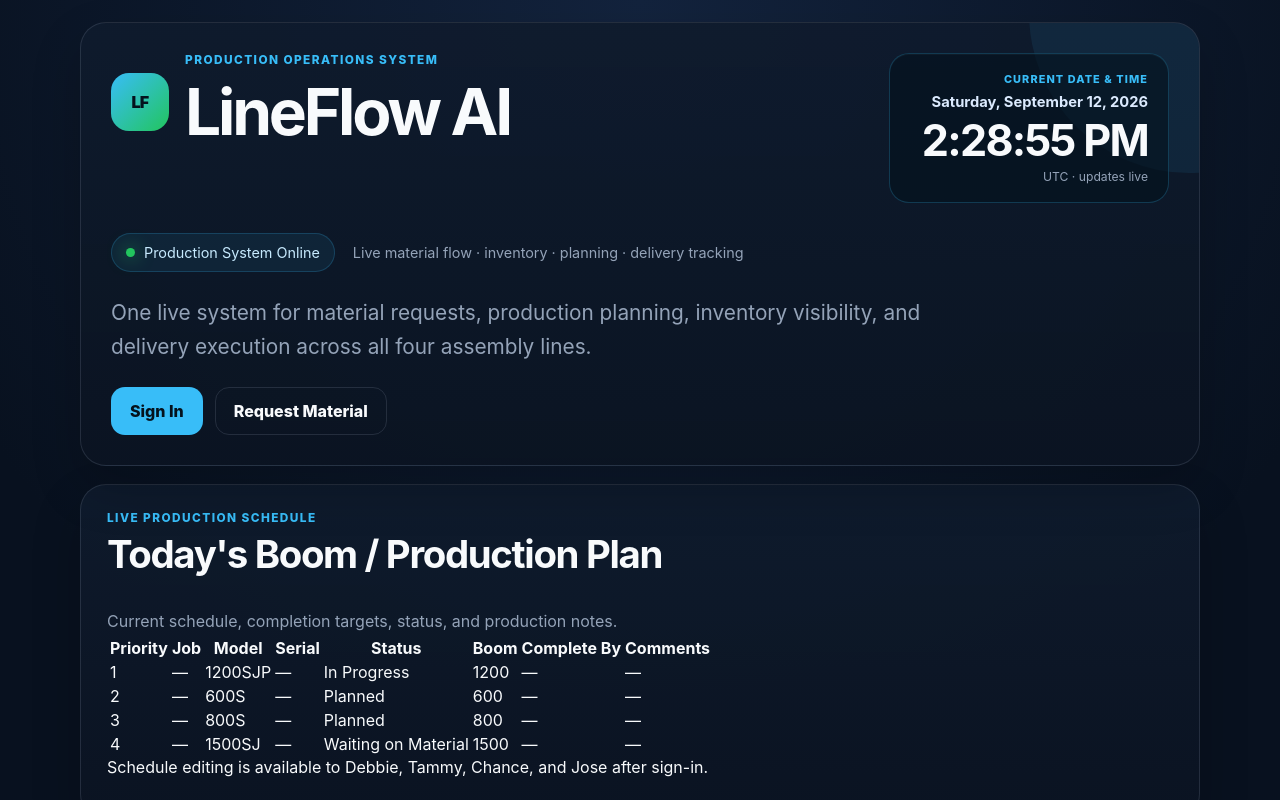
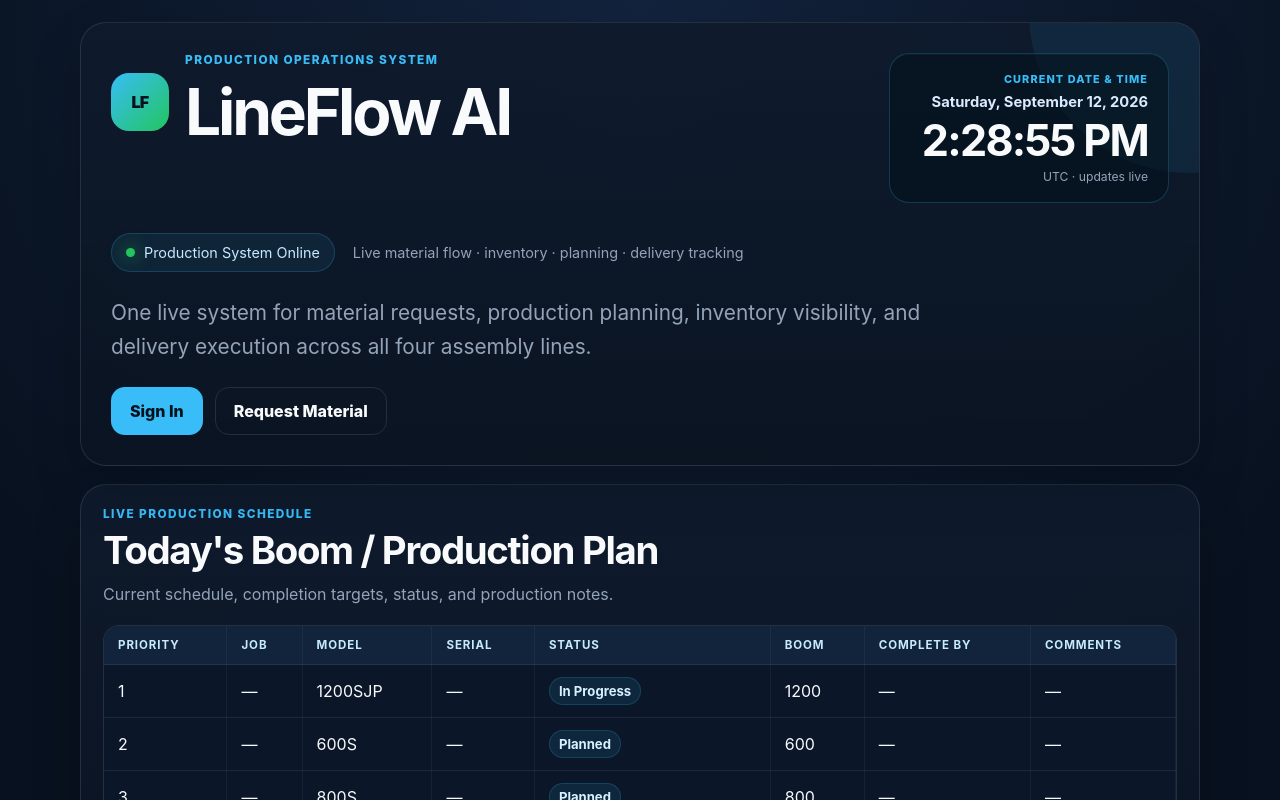
Before and after one commit to GregLivin/lineflow-ai, a Next.js app: page / in a window 1280 px wide. Shown: the top 800 px of the page. Built offline with nearby package versions, Linux system fonts and the light colour scheme.

Commit message:
Style editable production schedule

```diff
--- a/app/globals.css
+++ b/app/globals.css
@@ -137,7 +137,8 @@ h3 {
 .authCopy,
 .dashboardRole,
 .metricCard p,
-.demoNote {
+.demoNote,
+.scheduleFootnote {
   color: var(--muted);
   line-height: 1.65;
 }
@@ -324,6 +325,110 @@ h3 {
   background: linear-gradient(135deg, rgba(56, 189, 248, 0.13), rgba(34, 197, 94, 0.08));
 }
 
+.scheduleSection {
+  padding: 22px 22px 18px;
+}
+
+.scheduleHeader {
+  display: flex;
+  justify-content: space-between;
+  align-items: flex-start;
+  gap: 18px;
+  margin-bottom: 18px;
+}
+
+.scheduleHeader h2 {
+  margin-bottom: 6px;
+}
+
+.scheduleActions {
+  display: flex;
+  gap: 10px;
+  flex-wrap: wrap;
+}
+
+.scheduleTableWrap {
+  width: 100%;
+  overflow-x: auto;
+  border: 1px solid var(--border);
+  border-radius: 16px;
+  background: #0b1728;
+}
+
+.scheduleTable {
+  width: 100%;
+  min-width: 980px;
+  border-collapse: collapse;
+}
+
+.scheduleTable th,
+.scheduleTable td {
+  padding: 12px 14px;
+  border-bottom: 1px solid rgba(148, 163, 184, 0.12);
+  border-right: 1px solid rgba(148, 163, 184, 0.08);
+  text-align: left;
+  vertical-align: middle;
+}
+
+.scheduleTable th {
+  background: #12243b;
+  color: #c7eafe;
+  font-size: 0.72rem;
+  text-transform: uppercase;
+  letter-spacing: 0.08em;
+  white-space: nowrap;
+}
+
+.scheduleTable tr:last-child td {
+  border-bottom: 0;
+}
+
+.scheduleTable tbody tr:hover {
+  background: rgba(56, 189, 248, 0.035);
+}
+
+.scheduleStatus {
+  display: inline-flex;
+  padding: 5px 9px;
+  border-radius: 999px;
+  background: rgba(56, 189, 248, 0.1);
+  border: 1px solid rgba(56, 189, 248, 0.18);
+  color: #d7f1ff;
+  font-size: 0.82rem;
+  font-weight: 700;
+  white-space: nowrap;
+}
+
+.scheduleInput {
+  width: 100%;
+  min-width: 90px;
+  border-radius: 9px;
+  border: 1px solid var(--border);
+  background: #071321;
+  color: var(--text);
+  padding: 8px 9px;
+  outline: none;
+}
+
+.scheduleInput:focus {
+  border-color: var(--accent);
+  box-shadow: 0 0 0 2px rgba(56, 189, 248, 0.12);
+}
+
+.removeRowButton {
+  border: 1px solid rgba(248, 113, 113, 0.3);
+  background: rgba(248, 113, 113, 0.08);
+  color: #fecaca;
+  border-radius: 9px;
+  padding: 8px 10px;
+  cursor: pointer;
+}
+
+.scheduleFootnote {
+  margin: 12px 0 0;
+  font-size: 0.82rem;
+}
+
 .authShell {
   min-height: 100vh;
   display: grid;
@@ -401,7 +506,8 @@ h3 {
 }
 
 @media (max-width: 760px) {
-  .heroTopRow {
+  .heroTopRow,
+  .scheduleHeader {
     flex-direction: column;
   }
 
@@ -439,13 +545,16 @@ h3 {
     grid-template-columns: 1fr;
   }
 
-  .actions {
+  .actions,
+  .scheduleActions {
     flex-direction: column;
+    width: 100%;
   }
 
   .primaryButton,
   .secondaryButton,
-  .linkButton {
+  .linkButton,
+  .scheduleActions button {
     width: 100%;
   }
 
```
